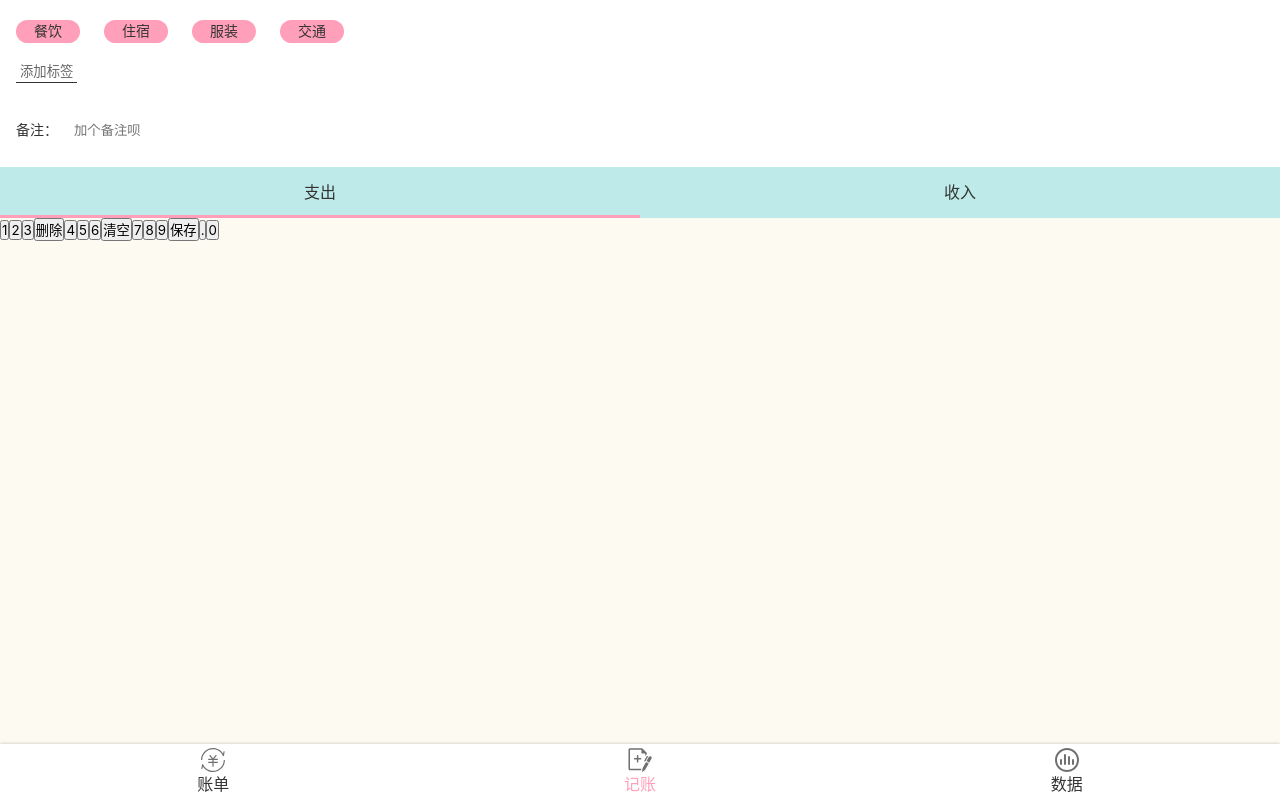
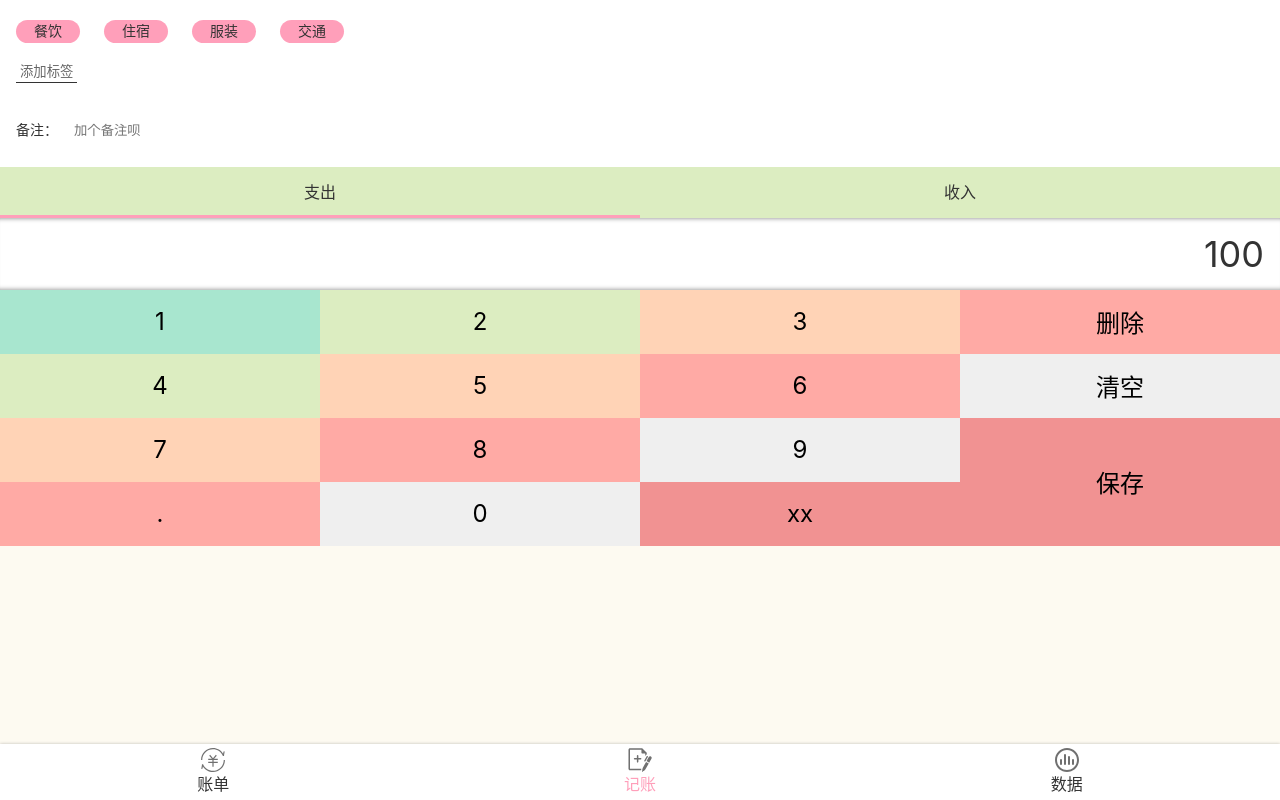
Before and after one commit to WUXIAOd/xiaoebk, a React app: page /#/add in a window 1280 px wide. Built offline with nearby package versions, Linux system fonts and the light colour scheme.

Commit message:
add页面 输入输出UI 完成

```diff
--- a/src/index.scss
+++ b/src/index.scss
@@ -40,3 +40,8 @@ button{
 :focus{
   outline: none;
 }
+.clearfix::after{
+  content: '';
+  display: block;
+  clear: both;
+}
--- a/src/views/Add.tsx
+++ b/src/views/Add.tsx
@@ -41,7 +41,7 @@ const NoteSection = styled.section`
 const CategorySection = styled.section`
   > ul {
   display: flex;
-  background: #beebe9;
+  background: #dcedc1;
     > li {
       width: 50%;
       text-align: center;
@@ -56,7 +56,50 @@ const CategorySection = styled.section`
   }
 `;
 const NumberPadSection = styled.section`
-
+  display: flex;
+  flex-direction: column;
+  > .output{
+     background: #fff;
+     font-size: 36px;
+     line-height: 72px;
+     text-align: right;
+     padding: 0 16px;
+     box-shadow: inset 0 -5px 5px -5px rgba(0,0,0,0.5),//上阴影
+                 inset 0 5px 5px -5px rgba(0,0,0,0.5);// 下阴影
+  }
+  > .pad{
+     > button{
+     font-size: 24px;
+     float: left;
+     width: 25%;height: 64px;border: none;
+     &.ok{
+     height: 128px;
+     float: right;
+     }
+     &:nth-child(1){
+        background: #a8e6cf;
+     }
+     &:nth-child(2),
+     &:nth-child(5){
+        background: #dcedc1;
+     }
+     &:nth-child(3),
+     &:nth-child(6),
+     &:nth-child(9){
+        background: #ffd3b6;
+     }
+     &:nth-child(4),
+     &:nth-child(7),
+     &:nth-child(10),
+     &:nth-child(13){
+        background: #ffaaa5;
+     }
+     &:nth-child(12),
+     &:nth-child(15){
+        background: #f19292;
+     }
+     }
+  }
 `;
 
 
@@ -85,6 +128,8 @@ function Add() {
         </ul>
       </CategorySection>
       <NumberPadSection>
+        <div className="output">100</div>
+        <div className="pad clearfix">
           <button>1</button>
           <button>2</button>
           <button>3</button>
@@ -96,9 +141,11 @@ function Add() {
           <button>7</button>
           <button>8</button>
           <button>9</button>
-        <button>保存</button>
+          <button className="ok">保存</button>
           <button>.</button>
           <button>0</button>
+          <button>xx</button>
+        </div>
       </NumberPadSection>
     </Layout>
   );
```
Lines whose indentation alone changed are shown as unchanged.
